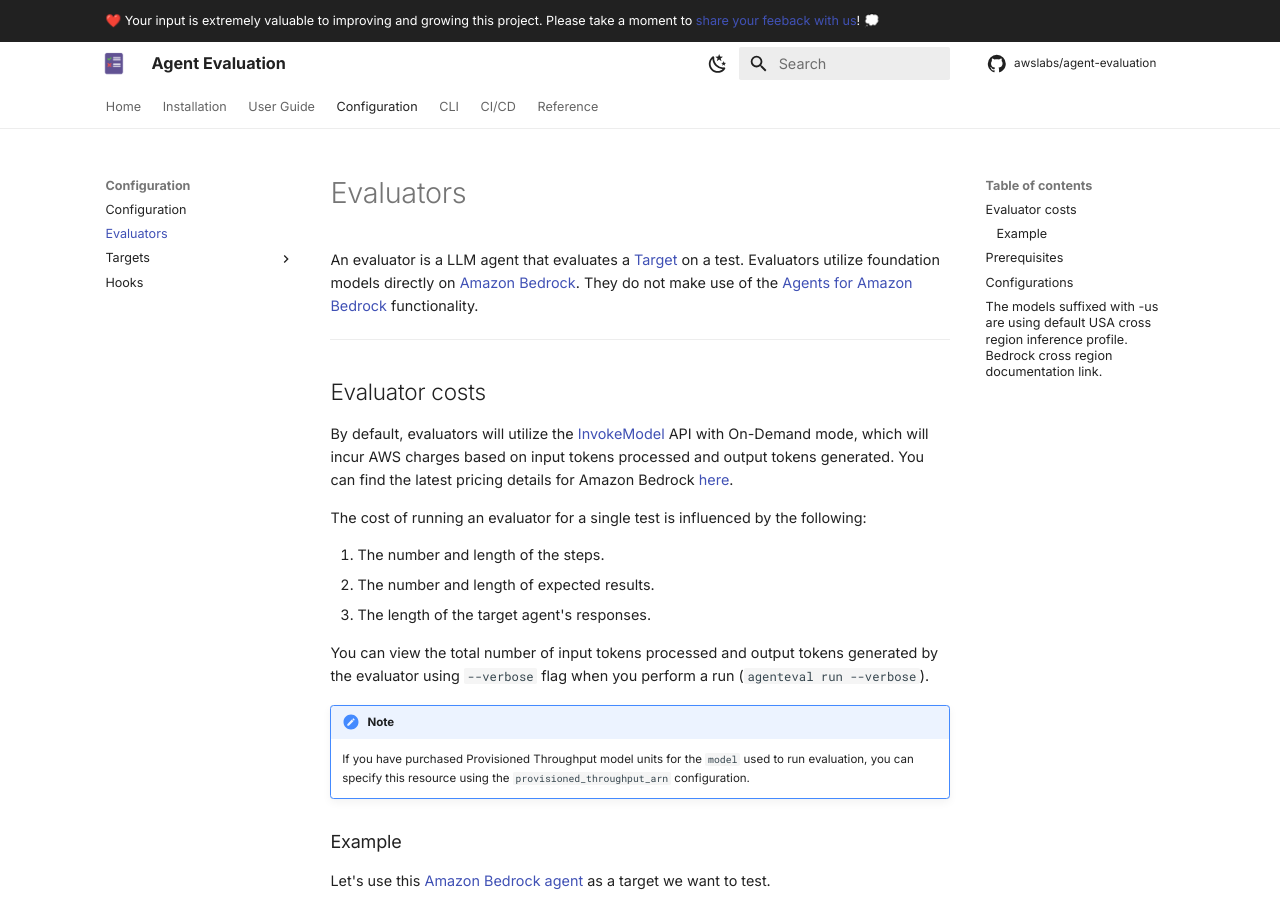
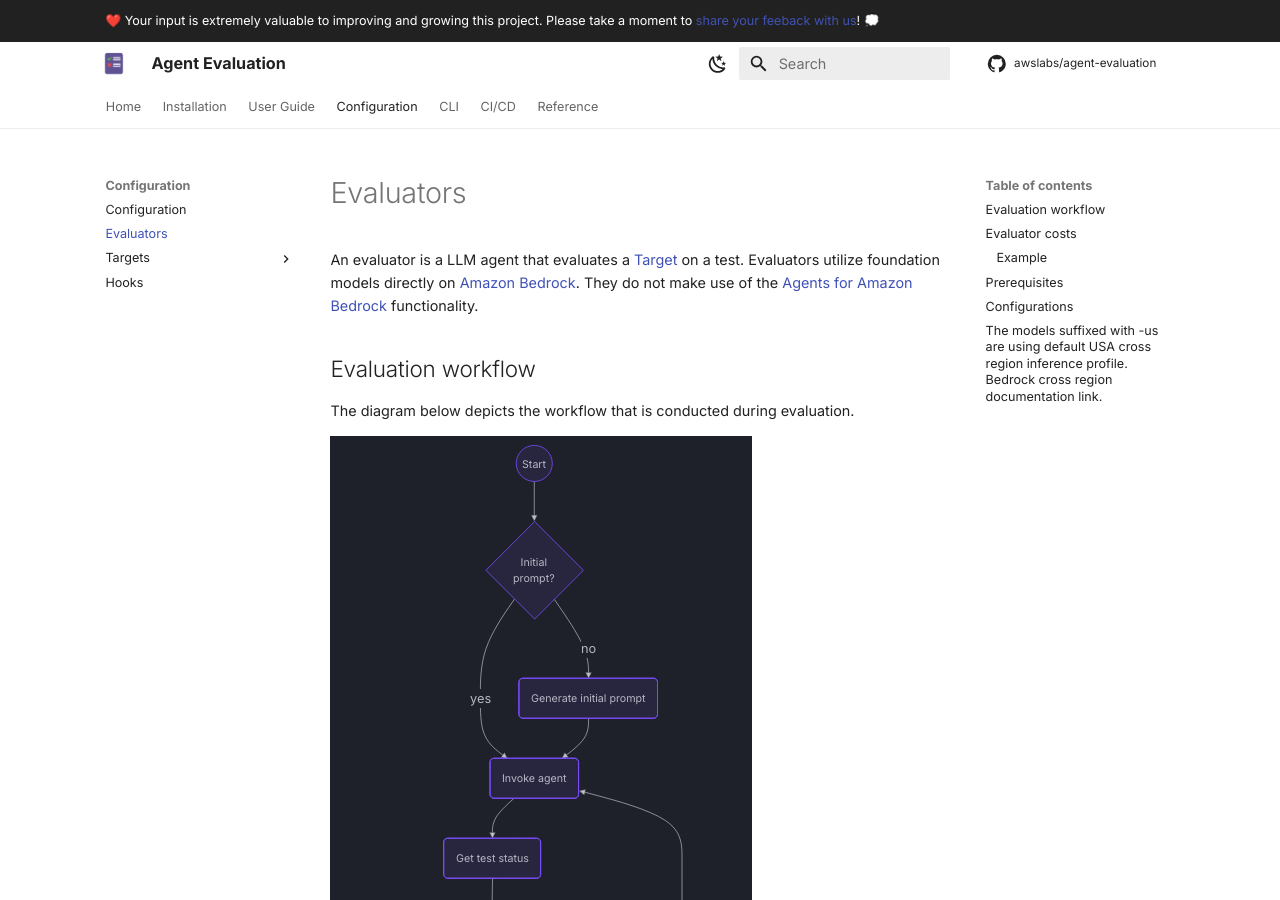
Before and after one commit to awslabs/agent-evaluation, an MkDocs documentation site: the page built from docs/evaluators/index.md, in a window 1280 px wide and 900 px high. Built offline with MkDocs 1.6.1 and Material for MkDocs 9.7.7, drawn with Linux system fonts in a browser that asks for light colours; comment, search, counter and statistics services are not loaded.

Commit message:
Update index.md
Added image instead of mermaid diag

```diff
--- a/docs/evaluators/index.md
+++ b/docs/evaluators/index.md
@@ -1,6 +1,12 @@
 # Evaluators
 
 An evaluator is a LLM agent that evaluates a [Target](../targets/index.md) on a test. Evaluators utilize foundation models directly on [Amazon Bedrock](https://aws.amazon.com/bedrock/). They do not make use of the [Agents for Amazon Bedrock](https://aws.amazon.com/bedrock/agents/) functionality.
+
+## Evaluation workflow
+
+The diagram below depicts the workflow that is conducted during evaluation.
+
+![](./evaluator-flow.png)
 
 ---
 
```
